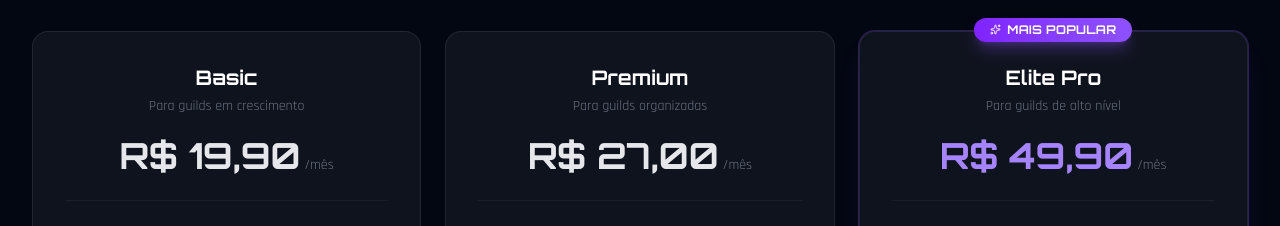
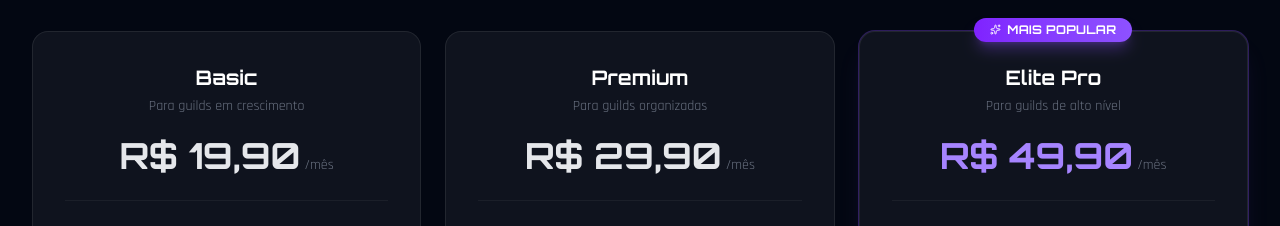
Before and after one commit to kauemk/guildhub-sales, a React (Vite) app: page / in a window 1280 px wide. Shown: the part 10100-10326 px from the top of the page. Built offline with nearby package versions, Linux system fonts and the light colour scheme.

Commit message:
Update Premium price to R$ 29,90

```diff
--- a/src/components/Pricing.tsx
+++ b/src/components/Pricing.tsx
@@ -42,7 +42,7 @@ const plans: Plan[] = [
   {
     name: 'Premium',
     subtitle: 'Para guilds organizadas',
-    price: 'R$ 27,00',
+    price: 'R$ 29,90',
     period: '/mês',
     cta: 'ASSINAR PREMIUM',
     ctaStyle: 'primary',
```
